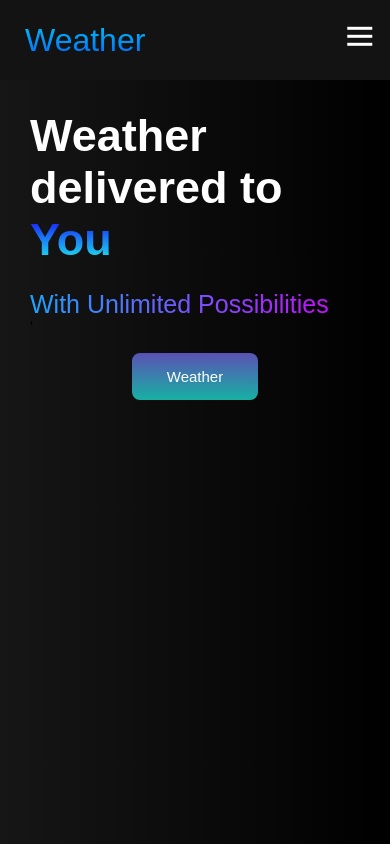
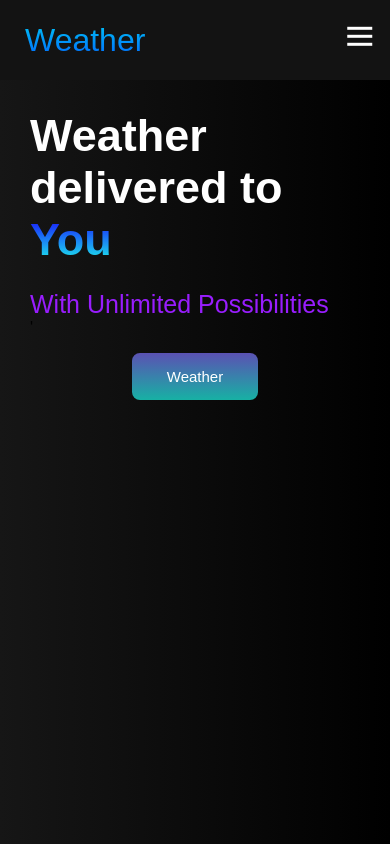
Before and after one commit to Ben-Weisbard/Weather-App, a plain HTML site: page index.html in a window 390 px wide. Shown: the top 844 px of the page. Drawn offline with Linux system fonts and the light colour scheme.

Commit message:
Update styles.css

```diff
--- a/styles.css
+++ b/styles.css
@@ -227,7 +227,6 @@
 .hero__description {
   font-size: 60px;
   background: #981dfd;
-  background: linear-gradient(to top, #1dfdd8, #d400ff);
   -webkit-background-clip: text;
   -moz-background-clip: text;
   -webkit-text-fill-color: transparent;
@@ -277,6 +276,7 @@
     background: #1dfdea;
     background: linear-gradient(to top, #1dfdea, #1900ff);
     background-size: 100%;
+    padding: 0;
     -webkit-background-clip: text;
     -moz-background-clip: text;
     -webkit-text-fill-color: transparent;
@@ -286,7 +286,6 @@
   .hero__description {
     font-size: 25px;
     background: #981dfd;
-    background: linear-gradient(to right, #1da3fd, #d400ff);
     -webkit-background-clip: text;
     -moz-background-clip: text;
     -webkit-text-fill-color: transparent;
```
